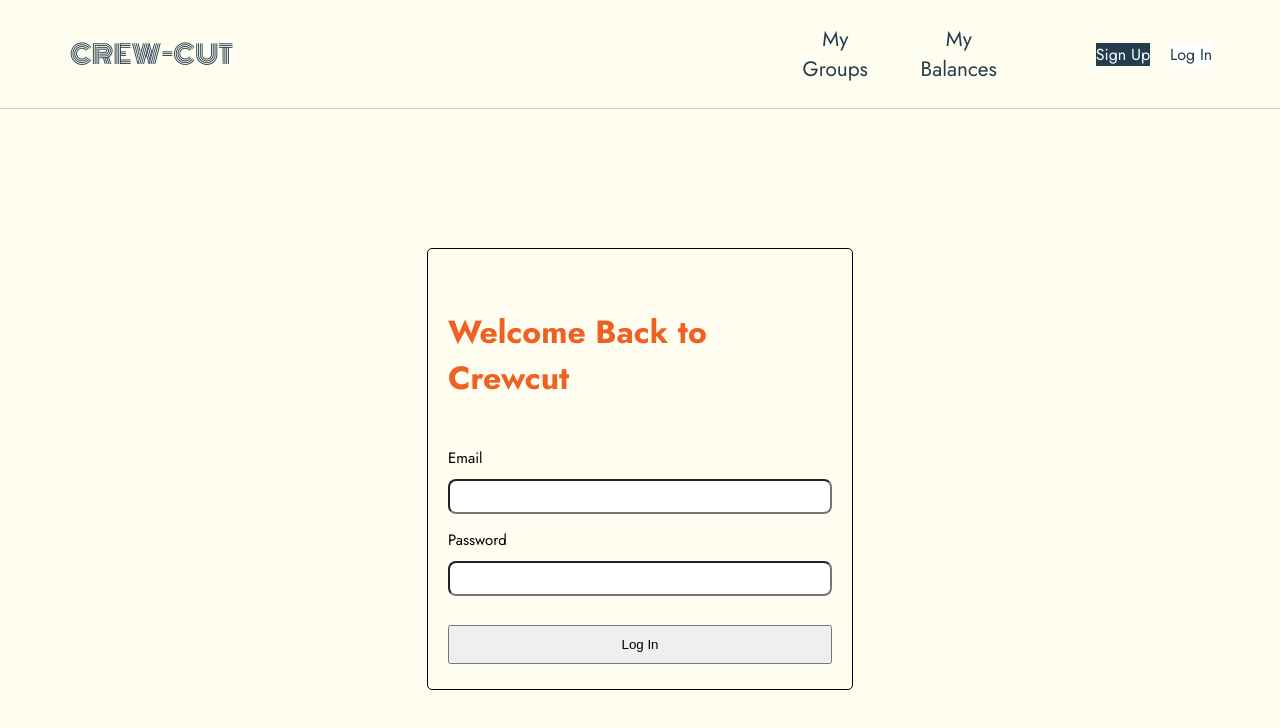
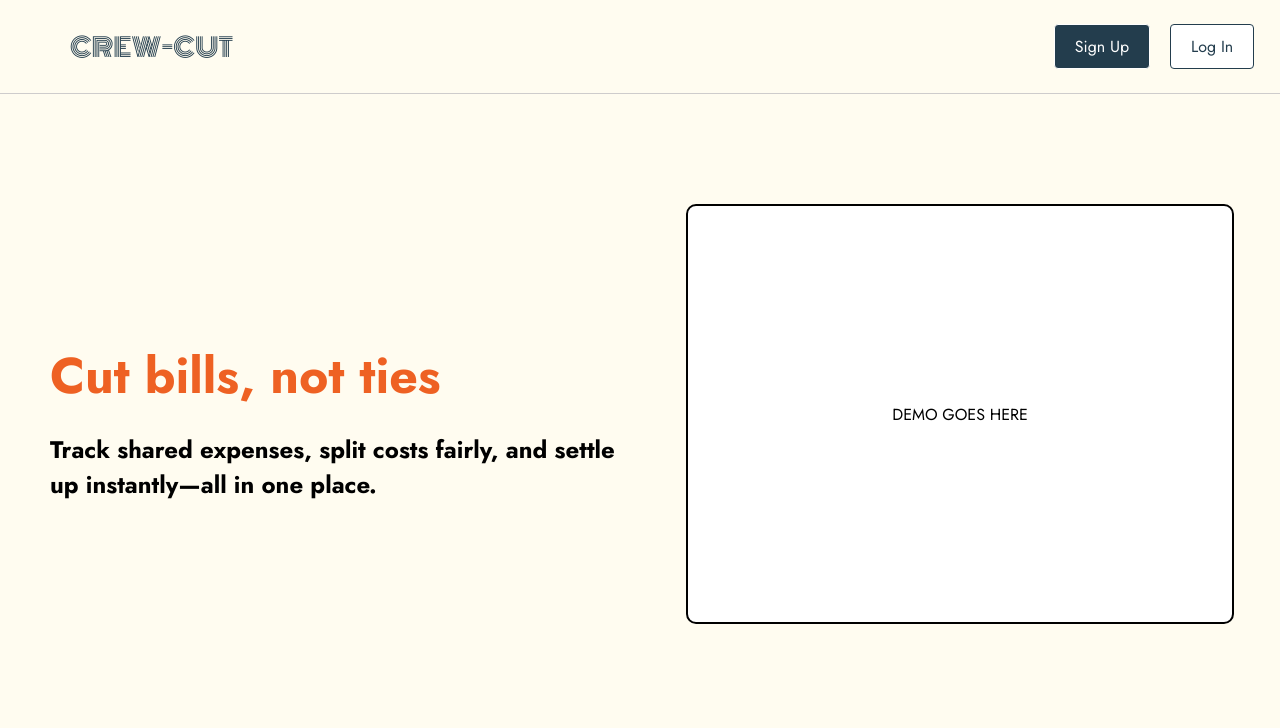
Before and after one commit to Cache-Me-Outside-24/UI, a React (Create React App) app: page / in a window 1280 px wide. Before the commit this address led to /login. Shown: the top 728 px of the page. Built offline with nearby package versions, Linux system fonts and the light colour scheme; no server answers.

Commit message:
add default landing page, fix dynamic UI

```diff
--- a/package.json
+++ b/package.json
@@ -3,6 +3,7 @@
   "version": "0.1.0",
   "private": true,
   "dependencies": {
+    "@lottiefiles/dotlottie-react": "^0.11.1",
     "@testing-library/jest-dom": "^5.17.0",
     "@testing-library/react": "^13.4.0",
     "@testing-library/user-event": "^13.5.0",
--- a/src/App.js
+++ b/src/App.js
@@ -24,9 +24,7 @@ function App() {
               <Route
                 path="/"
                 element={
-                  <PrivateRoute>
                     <Home />
-                  </PrivateRoute>
                 }
               />
               <Route path="/sign-up" element={<SignUp />} />
--- /dev/null
+++ b/src/components/default_home.js
@@ -0,0 +1,22 @@
+import React from "react";
+import "./styling/default_home.css";
+import Button from "./button";
+import { DotLottieReact } from '@lottiefiles/dotlottie-react';
+
+function HomeDefault() {
+  return (
+    <div className="home-content-default">
+      <div className="left-home-content">
+        <h1>Cut bills, not ties</h1>
+        <h2>Track shared expenses, split costs fairly, and settle up instantly—all in one place.</h2>
+      </div>
+      <div className="right-home-content">
+        <div className="demo-box">
+            DEMO GOES HERE
+        </div>
+      </div>
+    </div>
+  );
+}
+
+export default HomeDefault;
--- a/src/components/header.js
+++ b/src/components/header.js
@@ -40,13 +40,13 @@ function Header() {
         CREW-CUT
       </Link>
 
-      <div className="header-nav">
-        <Link to="/groups">My Groups</Link>
-        <Link to="/balances">My Balances</Link>
-      </div>
+      {isSignedIn ? (
 
-      {isSignedIn ? (
         <div className="signed-in-component">
+          <div className="header-nav">
+            <Link to="/groups">My Groups</Link>
+            <Link to="/balances">My Balances</Link>
+          </div>
           <FaUserCircle
             size={40}
             color="#EE6123"
--- /dev/null
+++ b/src/components/styling/default_home.css
@@ -0,0 +1,38 @@
+.home-content-default {
+    display: grid;
+    grid-template-columns: 1fr 1fr;
+    height: 80vh;
+    width: 100vw;
+}
+
+.right-home-content {
+    display: flex;
+    grid-column: 2;
+    justify-content: center;
+    align-items: center;
+}
+
+.left-home-content {
+    display: flex;
+    grid-column: 1;
+    justify-content: center;
+    padding-left: 50px;
+    flex-direction: column;
+    text-align: left;
+}
+
+.left-home-content h1 {
+    font-size: 50px;
+     margin-block-end: 0%;
+}
+
+.demo-box {
+    display: flex;
+    align-items: center;
+    justify-content: center;
+    width: 85%;
+    height: 65%;
+    background-color: white;
+    border-radius: 10px;
+    border: 2px solid black;
+}
--- a/src/components/styling/header.css
+++ b/src/components/styling/header.css
@@ -24,8 +24,7 @@
 
   .header-nav {
     display: flex;
-    justify-self: end;
-    grid-column: 4;
+    height: 100%;
     font-size: 1.3em;
     gap: 15px;
   }
@@ -48,8 +47,9 @@
     display: flex;
     width: 100%;
     color: #EE6123;
-    grid-column: 5;
-    justify-content: flex-end;
+    grid-column: 4 / span 2;
+    justify-content: space-around;
+    align-items: center;
   }
 
   .icon {
@@ -72,6 +72,7 @@
     box-shadow: 0 4px 8px rgba(0, 0, 0, 0.1);
     top: 80px;
     z-index: 1000;
+    right: 70px;
   }
 
   .dropdown-menu a {
@@ -90,6 +91,7 @@
     display: flex;
     justify-content: center;
     align-items: center;
+    grid-column: 5;
   }
 
   .log-in-button {
@@ -126,3 +128,13 @@
     font-size: 16px;
     font-family: 'Jost';
   }
+
+  .log-in-button, .sign-up-button {
+    border: 1px solid;
+    border-radius: 4px;
+    cursor: pointer;
+    font-size: 16px;
+    padding: 10px 20px;
+    text-align: center;
+    text-decoration: none;
+  }
--- a/src/components/styling/settings.css
+++ b/src/components/styling/settings.css
@@ -6,6 +6,7 @@
     padding: 40px 60px;
     justify-content: left;
     text-align: left;
+    align-self: center;
 }
 
 .pfp-options {
--- a/src/pages/home.js
+++ b/src/pages/home.js
@@ -1,16 +1,30 @@
-import React, { useState } from "react";
+import React, { useState, useEffect } from "react";
+import { getAuth, onAuthStateChanged } from "firebase/auth";
 import Header from "../components/header";
 import HomeSignedChild from "../components/home-signed-in";
+import HomeDefault from "../components/default_home";
 import "../styling/home.css";
 
 function Home() {
-  const [isSignedIn] = useState(true);
+  const [isAuthenticated, setIsAuthenticated] = useState(false);
+  const auth = getAuth();
+
+  useEffect(() => {
+    const unsubscribe = onAuthStateChanged(auth, (user) => {
+      setIsAuthenticated(!!user);
+    });
+
+    return () => unsubscribe();
+  }, [auth]);
 
   return (
     <div className="home-container">
       <Header />
-
-      <HomeSignedChild />
+      {isAuthenticated ? (
+        <HomeSignedChild />
+      ) : (
+        <HomeDefault/>
+      )}
     </div>
   );
 }
--- a/src/styling/settings-container.css
+++ b/src/styling/settings-container.css
@@ -1,5 +1,5 @@
 .settings-container {
     display: flex;
     flex-direction: column;
-    align-items: center;
+    max-width: 100vw;
 }
```
Also changed, not shown: 1 other file (tests, documents, lock files or other folders).
